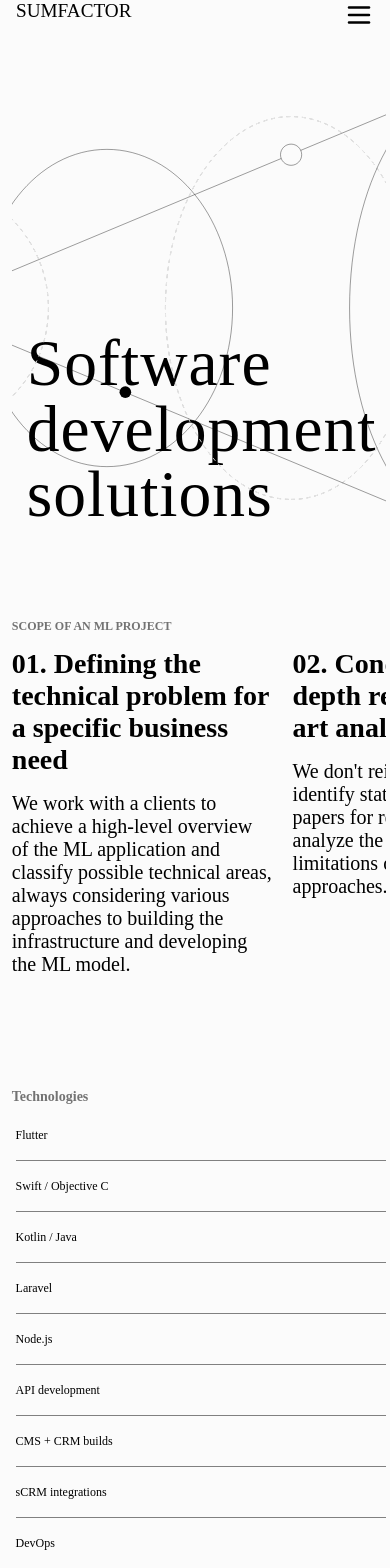
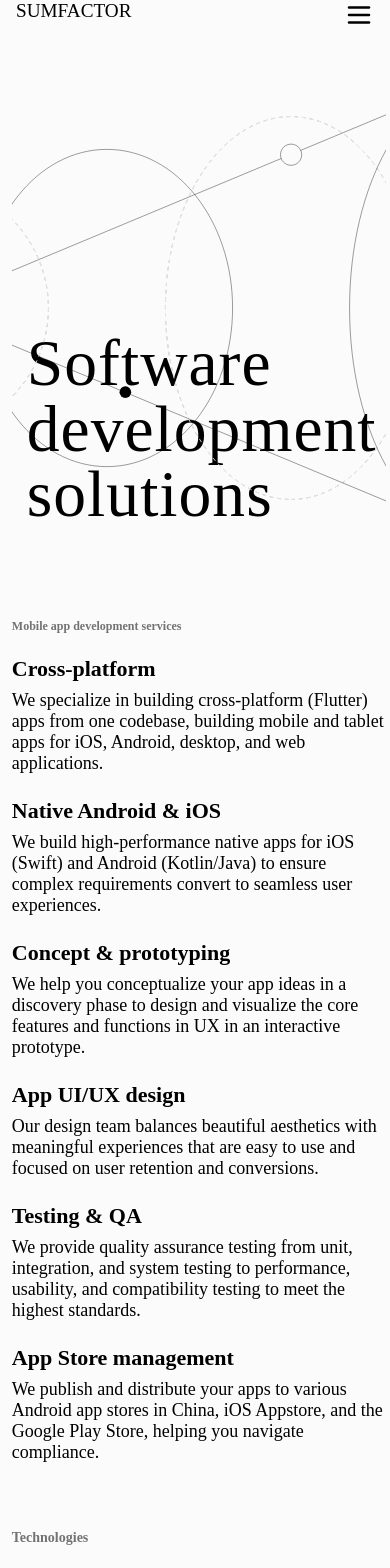
Before and after one commit to Shubham-SumFactor/project-sparkbit, a Next.js app: page /services in a window 390 px wide. Shown: the top 1568 px of the page. Built offline with nearby package versions, Linux system fonts and the light colour scheme.

Commit message:
Services Card with 6 headings updated

```diff
--- a/pages/components/servicesCard/servicesCard.module.css
+++ b/pages/components/servicesCard/servicesCard.module.css
@@ -23,7 +23,7 @@
   display: grid;
   grid-template-columns: repeat(auto-fit, minmax(280px, 1fr));
   gap: 30px;
-  /* border: 1px solid red; */
+  /* border: 1px solid goldenrod; */
 
 }
 
@@ -36,8 +36,9 @@
 
 .gridItem h3 {
   margin-top: 0;
-  font-size: 36px;
-  font-weight: 900;
+  font-size: 28px;
+  font-weight: 600;
+  /* border: 1px solid red; */
 }
 
 .gridItem p {
@@ -56,7 +57,9 @@
   /* font-weight: 900; */
 }
 
-.sliderContainer {
+
+/* code for scroll effect */
+/* .sliderContainer {
   overflow: hidden;
 }
 
@@ -69,15 +72,16 @@
 
 .slide {
   flex: 0 0 70%;
-  /* scroll-snap-align: start; */
   margin-right: 5%;
-}
+} */
+/* code for scroll effect */
+
 
 @media (max-width: 768px) {
   .container {
     grid-template-columns: 1fr;
     padding: 20px 0;
-    margin-bottom: 5rem;
+    margin-bottom: 2rem;
 
   }
 
@@ -87,15 +91,17 @@
 
   }
 
-  .sliderContainer {
-    display: block;
-  }
-
   .heading {
     font-size: 12px;
     color: #737373;
     font-weight: 900;
     letter-spacing: 0;
+  }
+
+  /* scroll effect */
+
+  /* .sliderContainer {
+    display: block;
   }
 
   .slide h3 {
@@ -106,5 +112,30 @@
   .slide p {
     font-size: 20px;
     font-weight: 100;
+  } */
+
+  /* scroll effect ends */
+
+
+  .sliderContainer {
+    display: block;
+    /* border: 1px solid cyan; */
+  }
+
+  .slide {
+    padding: 8px 0;
+
+  }
+
+  .slide h3 {
+    font-size: 22px;
+    font-weight: 900;
+    margin-bottom: 0px;
+  }
+
+  .slide p {
+    font-size: 18px;
+    font-weight: 100;
+    padding: 8px 0;
   }
 }
--- a/pages/components/servicesCard/servicesCard.tsx
+++ b/pages/components/servicesCard/servicesCard.tsx
@@ -17,34 +17,36 @@ const ServicesCard = () => {
 
     const steps = [
         {
-            title: "01. Defining the technical problem for a specific business need",
-            content: "We work with a clients to achieve a high-level overview of the ML application and classify possible technical areas, always considering various approaches to building the infrastructure and developing the ML model."
+            title: "Cross-platform",
+            content: "We specialize in building cross-platform (Flutter) apps from one codebase, building mobile and tablet apps for iOS, Android, desktop, and web applications."
         },
         {
-            title: "02. Conducting in-depth research/prior art analysis",
-            content: "We don't reinvent the wheel; we identify state-of-the-art research papers for related problems and analyze the strengths and limitations of the described approaches."
+            title: "Native Android & iOS",
+            content: "We build high-performance native apps for iOS (Swift) and Android (Kotlin/Java) to ensure complex requirements convert to seamless user experiences."
         },
         {
-            title: "03. Selecting the solution technology",
-            content: "We identify the most efficient approach based on the problem, the research, and constraints (such as a limited data set). We don't strive for the fanciest solution: sometimes, a heuristic approach may be a better choice than sophisticated deep learning."
+            title: "Concept & prototyping",
+            content: "We help you conceptualize your app ideas in a discovery phase to design and visualize the core features and functions in UX in an interactive prototype."
         },
         {
-            title: "04. Developing and managing the data set",
-            content: "The importance of a good data set is quite often underestimated. It is often expensive and time-consuming to build. It is also difficult to manage it and ensure the data is consistent. We bring creativity in designing data augmentations and experience in data governance and management."
+            title: "App UI/UX design",
+            content: "Our design team balances beautiful aesthetics with meaningful experiences that are easy to use and focused on user retention and conversions."
         },
         {
-            title: "05. Designing, building, and training the model",
-            content: "It's common to validate dozens of model variations and run hundreds of training experiments. We combine ML skills with engineering excellence and passion for automation to keep this dynamic and highly experimental work under control."
+            title: "Testing & QA",
+            content: "We provide quality assurance testing from unit, integration, and system testing to performance, usability, and compatibility testing to meet the highest standards."
         },
         {
-            title: "06. Deploying and integrating the model",
-            content: "ML research results are only useful if they deliver business value to users. We deploy the models and expose APIs that other engineers can use without any knowledge of ML."
+            title: "App Store management",
+            content: "We publish and distribute your apps to various Android app stores in China, iOS Appstore, and the Google Play Store, helping you navigate compliance."
         }
     ];
 
+
+
     return (
         <div className={styles.container}>
-            <h2 className={styles.heading}>SCOPE OF AN ML PROJECT</h2>
+            <h2 className={styles.heading}>Mobile app development services</h2>
 
             <div className={isMobile ? styles.sliderContainer : styles.grid}>
                 {isMobile ? (
```
